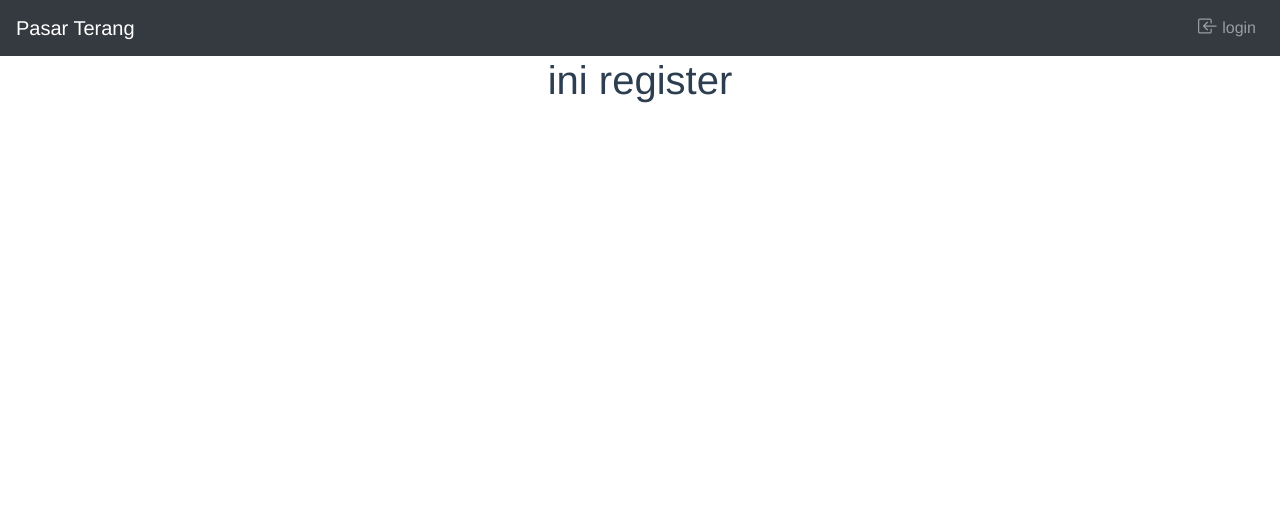
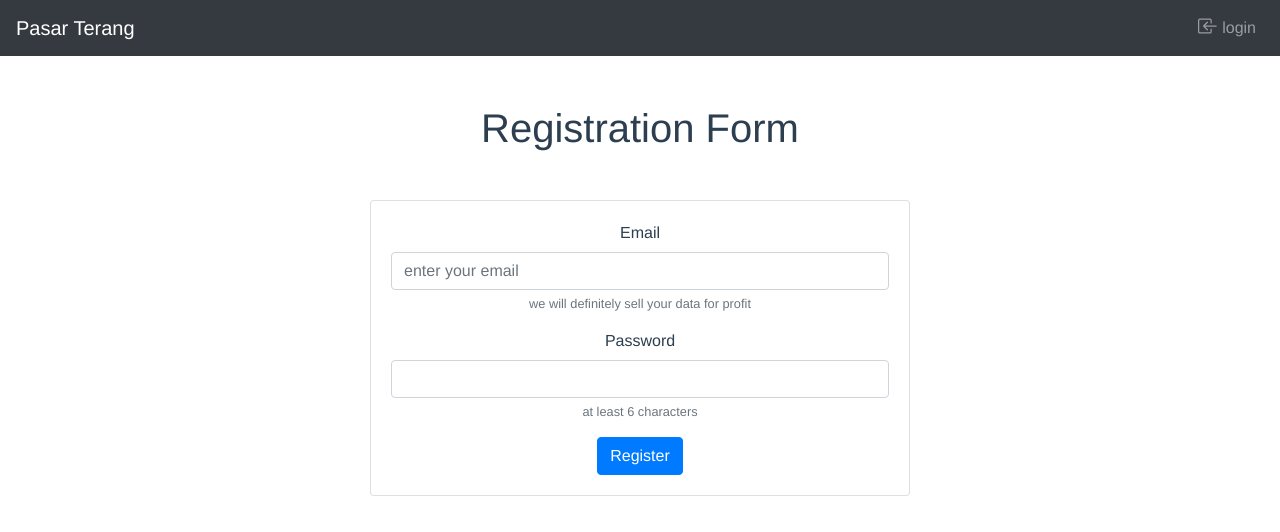
Before and after one commit to rmt-06-florence-fox/ecommerce_client_customer, a Vue app: page /register in a window 1280 px wide. Shown: the top 532 px of the page. Built offline with nearby package versions, Linux system fonts and the light colour scheme; what vue-toasted would draw is missing.

Commit message:
update
nambahin register form

```diff
--- a/src/main.js
+++ b/src/main.js
@@ -12,7 +12,7 @@ Vue.use(IconsPlugin)
 Vue.use(Toasted, {
   position: 'top-right',
   duration: 2000,
-  iconPack: 'material'
+  iconPack: 'fontawesome'
 })
 
 Vue.config.productionTip = false
--- a/src/views/Register.vue
+++ b/src/views/Register.vue
@@ -1,12 +1,57 @@
 <template>
   <div>
-    <h1>ini register</h1>
+    <b-container class="mt-5">
+      <b-row align-v="center" align-h="center">
+        <b-col cols="6">
+          <h1 class="mb-5">Registration Form</h1>
+          <b-card>
+            <b-form>
+              <b-form-group
+                label="Email"
+                description="we will definitely sell your data for profit"
+              >
+                <b-form-input
+                  v-model="email"
+                  type="email"
+                  placeholder="enter your email"
+                ></b-form-input>
+              </b-form-group>
+              <b-form-group
+                label="Password"
+                description="at least 6 characters"
+              >
+                <b-form-input
+                  v-model="password"
+                  type="password"
+                ></b-form-input>
+              </b-form-group>
+              <b-button type="submit" variant="primary" @click.prevent="doRegister">Register</b-button>
+            </b-form>
+          </b-card>
+        </b-col>
+      </b-row>
+    </b-container>
   </div>
 </template>
 
 <script>
 export default {
-  name: 'Register'
+  name: 'Register',
+  data () {
+    return {
+      email: '',
+      password: ''
+    }
+  },
+  methods: {
+    doRegister () {
+      const payload = {
+        email: this.email,
+        password: this.password
+      }
+      console.log(payload)
+    }
+  }
 }
 </script>
 
```
